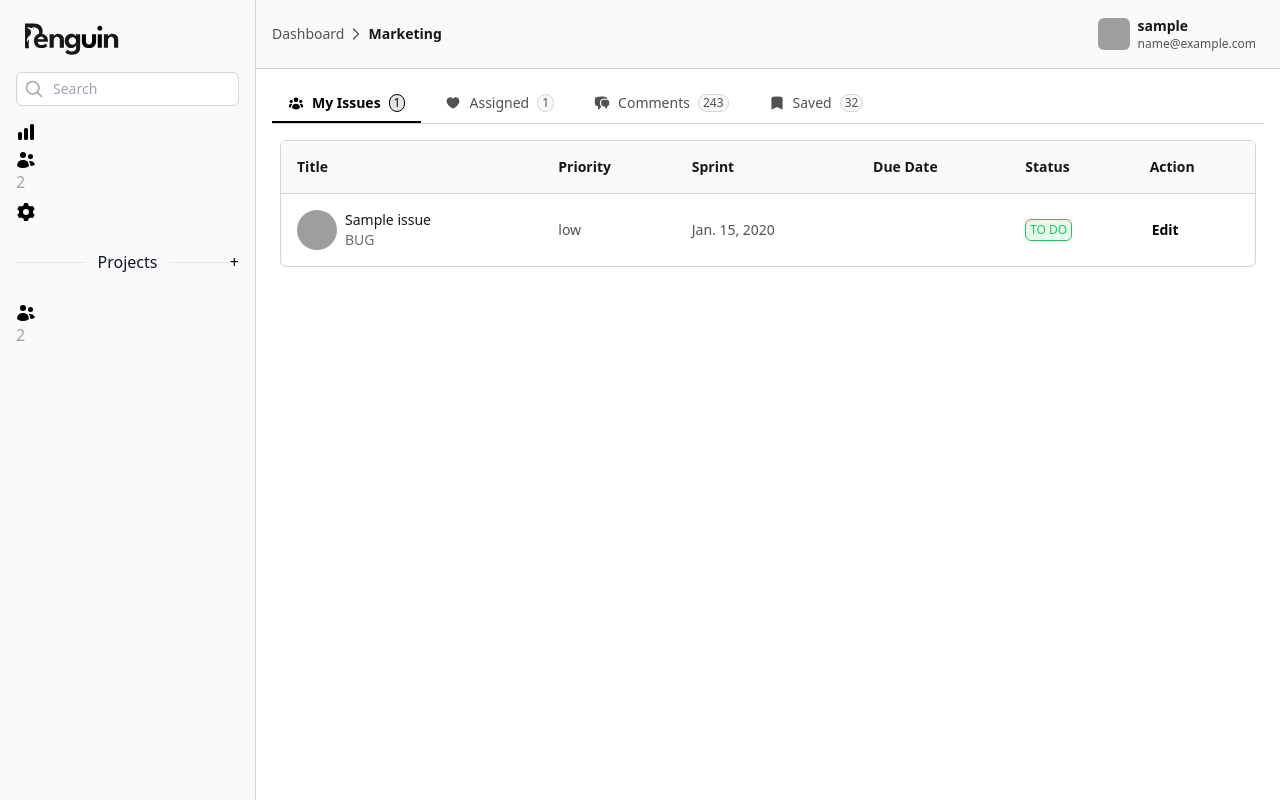
After one commit to SakariaNdadi/project_management, a Django app: page /projects/issues/1/ in a window 1280 px wide. The commit adds this page. Run offline with Django 5.2, Linux system fonts and the light colour scheme; a user stored in the database is signed in; tables that the repository leaves empty hold one stand-in row (values such as "Sample post"); some libraries are stand-ins or nearby versions; grey boxes are pictures that could not be loaded.

Commit message:
code: issues list view

```diff
--- a/apps/project/admin.py
+++ b/apps/project/admin.py
@@ -44,7 +44,7 @@ class IssueAdmin(admin.ModelAdmin):
     list_display = (
         "title",
         "project",
-        "_type",
+        "type",
         "status",
         "priority",
         "assignee",
@@ -52,7 +52,7 @@ class IssueAdmin(admin.ModelAdmin):
         "created_at",
         "updated_at",
     )
-    list_filter = ("_type", "status", "priority", "project", "assignee")
+    list_filter = ("type", "status", "priority", "project", "assignee")
     search_fields = ("title", "description")
     ordering = ("-created_at",)
 
--- a/apps/project/urls.py
+++ b/apps/project/urls.py
@@ -16,4 +16,9 @@ urlpatterns: list = [
         views.project_epics_list,
         name="project_epics_list",
     ),
+    path(
+        "issues/<int:project_id>/",
+        views.project_issues_list,
+        name="project_issues_list",
+    ),
 ]
--- a/apps/project/views.py
+++ b/apps/project/views.py
@@ -167,3 +167,13 @@ def project_epics_list(request, project_id) -> HttpResponse:
     epics = Epic.objects.filter(project=project)
     context = {"epics": epics}
     return render(request, "project/epic_list.html", context)
+
+
+def project_issues_list(request, project_id) -> HttpResponse:
+    user = request.user
+    project = get_object_or_404(
+        Project, Q(pk=project_id) & (Q(lead=user) | Q(members=user))
+    )
+    issues = Issue.objects.filter(project=project)
+    context = {"issues": issues}
+    return render(request, "project/issue_list.html", context)
--- a/templates/_base.html
+++ b/templates/_base.html
@@ -17,6 +17,8 @@
     {% compress js %}
     <script src="https://unpkg.com/htmx.org@2.0.3"></script>
     <script src="https://cdn.tailwindcss.com"></script>
+    <script defer src="https://cdn.jsdelivr.net/npm/@alpinejs/collapse@3.x.x/dist/cdn.min.js"></script>
+    <script defer src="https://cdn.jsdelivr.net/npm/@alpinejs/focus@3.x.x/dist/cdn.min.js"></script>
     <script src="//unpkg.com/alpinejs" defer></script>
     {% block extra_js %}{% endblock extra_js %}
     {% endcompress %}
--- a/templates/includes/sidebar.html
+++ b/templates/includes/sidebar.html
@@ -1,8 +1,7 @@
 {% load project_filters %}
-
-<aside x-cloak
-    class="fixed left-0 z-20 flex h-svh w-60 shrink-0 flex-col border-r border-neutral-300 bg-neutral-50 p-4 transition-transform duration-300 md:w-64 md:translate-x-0 md:relative dark:border-neutral-700 dark:bg-neutral-900"
-    x-bind:class="showSidebar ? 'translate-x-0' : '-translate-x-60'" aria-label="sidebar navigation">
+<nav x-cloak
+    class="fixed left-0 z-30 flex h-svh w-60 shrink-0 flex-col border-r border-neutral-300 bg-neutral-50 p-4 transition-transform duration-300 md:w-64 md:translate-x-0 md:relative dark:border-neutral-700 dark:bg-neutral-900"
+    x-bind:class="sidebarIsOpen ? 'translate-x-0' : '-translate-x-60'" aria-label="sidebar navigation">
     <!-- logo  -->
     <a href="#" class="ml-2 w-fit text-2xl font-bold text-neutral-900 dark:text-white">
         <span class="sr-only">homepage</span>
@@ -121,4 +120,4 @@
         </c-includes.sidebar.dropdown>
         {% endfor %}
     </div>
-</aside>
+</nav>
--- /dev/null
+++ b/templates/project/issue_list.html
@@ -0,0 +1,245 @@
+{% extends '_base.html' %}
+{% block title %}My Projects{% endblock title %}
+{% block head %}{% endblock head %}
+{% block extra_css %}{% endblock extra_css %}
+{% block extra_js %}{% endblock extra_js %}
+{% block content %}
+
+<div x-data="{ selectedTab: 'my_issues' }" class="w-full">
+    <div @keydown.right.prevent="$focus.wrap().next()" @keydown.left.prevent="$focus.wrap().previous()"
+        class="flex gap-2 overflow-x-auto border-b border-neutral-300 dark:border-neutral-700" role="tablist"
+        aria-label="tab options">
+
+
+        <button @click="selectedTab = 'my_issues'" :aria-selected="selectedTab === 'my_issues'"
+            :tabindex="selectedTab === 'my_issues' ? '0' : '-1'"
+            :class="selectedTab === 'my_issues' ? 'font-bold text-black border-b-2 border-black dark:border-white dark:text-white' : 'text-neutral-600 font-medium dark:text-neutral-300 dark:hover:border-b-neutral-300 dark:hover:text-white hover:border-b-2 hover:border-b-neutral-800 hover:text-neutral-900'"
+            class="flex h-min items-center gap-2 px-4 py-2 text-sm" type="button" role="tab"
+            aria-controls="tabpanelGroups">
+            <svg xmlns="http://www.w3.org/2000/svg" viewBox="0 0 20 20" fill="currentColor" aria-hidden="true"
+                class="size-4">
+                <path
+                    d="M10 9a3 3 0 1 0 0-6 3 3 0 0 0 0 6ZM6 8a2 2 0 1 1-4 0 2 2 0 0 1 4 0ZM1.49 15.326a.78.78 0 0 1-.358-.442 3 3 0 0 1 4.308-3.516 6.484 6.484 0 0 0-1.905 3.959c-.023.222-.014.442.025.654a4.97 4.97 0 0 1-2.07-.655ZM16.44 15.98a4.97 4.97 0 0 0 2.07-.654.78.78 0 0 0 .357-.442 3 3 0 0 0-4.308-3.517 6.484 6.484 0 0 1 1.907 3.96 2.32 2.32 0 0 1-.026.654ZM18 8a2 2 0 1 1-4 0 2 2 0 0 1 4 0ZM5.304 16.19a.844.844 0 0 1-.277-.71 5 5 0 0 1 9.947 0 .843.843 0 0 1-.277.71A6.975 6.975 0 0 1 10 18a6.974 6.974 0 0 1-4.696-1.81Z" />
+            </svg>
+            My Issues
+            <span
+                :class="selectedTab === 'my_issues' ? 'border-black bg-black/10 dark:bg-white dark:border-white dark:text-black' : 'border-neutral-300 dark:border-neutral-700 bg-neutral-50 dark:bg-neutral-900'"
+                class="text-xs font-medium px-1 rounded-full border">{{ user.issues_created.all|length }}</span>
+        </button>
+
+
+        <button @click="selectedTab = 'assigned'" :aria-selected="selectedTab === 'assigned'"
+            :tabindex="selectedTab === 'assigned' ? '0' : '-1'"
+            :class="selectedTab === 'assigned' ? 'font-bold text-black border-b-2 border-black dark:border-white dark:text-white' : 'text-neutral-600 font-medium dark:text-neutral-300 dark:hover:border-b-neutral-300 dark:hover:text-white hover:border-b-2 hover:border-b-neutral-800 hover:text-neutral-900'"
+            class="flex h-min items-center gap-2 px-4 py-2 text-sm" type="button" role="tab"
+            aria-controls="tabpanelLikes">
+            <svg xmlns="http://www.w3.org/2000/svg" viewBox="0 0 20 20" fill="currentColor" aria-hidden="true"
+                class="size-4">
+                <path
+                    d="m9.653 16.915-.005-.003-.019-.01a20.759 20.759 0 0 1-1.162-.682 22.045 22.045 0 0 1-2.582-1.9C4.045 12.733 2 10.352 2 7.5a4.5 4.5 0 0 1 8-2.828A4.5 4.5 0 0 1 18 7.5c0 2.852-2.044 5.233-3.885 6.82a22.049 22.049 0 0 1-3.744 2.582l-.019.01-.005.003h-.002a.739.739 0 0 1-.69.001l-.002-.001Z" />
+            </svg>
+            Assigned
+            <span
+                :class="selectedTab === 'assigned' ? 'border-black bg-black/10 dark:bg-white dark:border-white dark:text-black' : 'border-neutral-300 dark:border-neutral-700 bg-neutral-50 dark:bg-neutral-900'"
+                class="text-xs border font-medium px-1 rounded-full">{{ user.assigned_issues.all|length }}</span>
+        </button>
+        <button @click="selectedTab = 'comments'" :aria-selected="selectedTab === 'comments'"
+            :tabindex="selectedTab === 'comments' ? '0' : '-1'"
+            :class="selectedTab === 'comments' ? 'font-bold text-black border-b-2 border-black dark:border-white dark:text-white' : 'text-neutral-600 font-medium dark:text-neutral-300 dark:hover:border-b-neutral-300 dark:hover:text-white hover:border-b-2 hover:border-b-neutral-800 hover:text-neutral-900'"
+            class="flex h-min items-center gap-2 px-4 py-2 text-sm" type="button" role="tab"
+            aria-controls="tabpanelComments">
+            <svg xmlns="http://www.w3.org/2000/svg" viewBox="0 0 20 20" fill="currentColor" aria-hidden="true"
+                class="size-4">
+                <path
+                    d="M3.505 2.365A41.369 41.369 0 0 1 9 2c1.863 0 3.697.124 5.495.365 1.247.167 2.18 1.108 2.435 2.268a4.45 4.45 0 0 0-.577-.069 43.141 43.141 0 0 0-4.706 0C9.229 4.696 7.5 6.727 7.5 8.998v2.24c0 1.413.67 2.735 1.76 3.562l-2.98 2.98A.75.75 0 0 1 5 17.25v-3.443c-.501-.048-1-.106-1.495-.172C2.033 13.438 1 12.162 1 10.72V5.28c0-1.441 1.033-2.717 2.505-2.914Z" />
+                <path
+                    d="M14 6c-.762 0-1.52.02-2.271.062C10.157 6.148 9 7.472 9 8.998v2.24c0 1.519 1.147 2.839 2.71 2.935.214.013.428.024.642.034.2.009.385.09.518.224l2.35 2.35a.75.75 0 0 0 1.28-.531v-2.07c1.453-.195 2.5-1.463 2.5-2.915V8.998c0-1.526-1.157-2.85-2.729-2.936A41.645 41.645 0 0 0 14 6Z" />
+            </svg>
+            Comments
+            <span
+                :class="selectedTab === 'comments' ? 'border-black bg-black/10 dark:bg-white dark:border-white dark:text-black' : 'border-neutral-300 dark:border-neutral-700 bg-neutral-50 dark:bg-neutral-900'"
+                class="text-xs font-medium px-1 rounded-full border">243</span>
+        </button>
+
+
+        <button @click="selectedTab = 'saved'" :aria-selected="selectedTab === 'saved'"
+            :tabindex="selectedTab === 'saved' ? '0' : '-1'"
+            :class="selectedTab === 'saved' ? 'font-bold text-black border-b-2 border-black dark:border-white dark:text-white' : 'text-neutral-600 font-medium dark:text-neutral-300 dark:hover:border-b-neutral-300 dark:hover:text-white hover:border-b-2 hover:border-b-neutral-800 hover:text-neutral-900'"
+            class="flex h-min items-center gap-2 px-4 py-2 text-sm" type="button" role="tab"
+            aria-controls="tabpanelSaved">
+            <svg xmlns="http://www.w3.org/2000/svg" viewBox="0 0 20 20" fill="currentColor" aria-hidden="true"
+                class="size-4">
+                <path fill-rule="evenodd" clip-rule="evenodd"
+                    d="M10 2c-1.716 0-3.408.106-5.07.31C3.806 2.45 3 3.414 3 4.517V17.25a.75.75 0 0 0 1.075.676L10 15.082l5.925 2.844A.75.75 0 0 0 17 17.25V4.517c0-1.103-.806-2.068-1.93-2.207A41.403 41.403 0 0 0 10 2Z" />
+            </svg>
+            Saved
+            <span
+                :class="selectedTab === 'saved' ? 'border-black bg-black/10 dark:bg-white dark:border-white dark:text-black' : 'border-neutral-300 dark:border-neutral-700 bg-neutral-50 dark:bg-neutral-900'"
+                class="text-xs font-medium px-1 rounded-full border">32</span>
+        </button>
+    </div>
+
+
+    <div class="px-2 py-4 text-neutral-600 dark:text-neutral-300">
+
+        <!-- My issues -->
+        <div x-show="selectedTab === 'my_issues'" id="tabpanelGroups" role="tabpanel" aria-label="my_issues">
+            <div
+                class="overflow-hidden w-full overflow-x-auto rounded-md border border-neutral-300 dark:border-neutral-700">
+                <table class="w-full text-left text-sm text-neutral-600 dark:text-neutral-300">
+                    <thead
+                        class="border-b border-neutral-300 bg-neutral-50 text-sm text-neutral-900 dark:border-neutral-700 dark:bg-neutral-900 dark:text-white">
+                        <tr>
+                            <th scope="col" class="p-4">Title</th>
+                            <th scope="col" class="p-4">Priority</th>
+                            <th scope="col" class="p-4">Sprint</th>
+                            <th scope="col" class="p-4">Due Date</th>
+                            <th scope="col" class="p-4">Status</th>
+                            <th scope="col" class="p-4">Action</th>
+                        </tr>
+                    </thead>
+                    <tbody class="divide-y divide-neutral-300 dark:divide-neutral-700">
+                        {% for issue in issues %}
+                        {% if issue.created_by == user%}
+                        <tr>
+                            <td class="p-4">
+                                <div class="flex w-max items-center gap-2">
+                                    <img class="size-10 rounded-full object-cover"
+                                        src="https://penguinui.s3.amazonaws.com/component-assets/avatar-8.webp"
+                                        alt="user avatar" />
+                                    <div class="flex flex-col">
+                                        <span class="text-neutral-900 dark:text-white">{{ issue }}</span>
+                                        <span
+                                            class="text-sm text-neutral-600 opacity-85 dark:text-neutral-300">{{ issue.type }}</span>
+                                    </div>
+                                </div>
+                            </td>
+                            <td class="p-4">{{ issue.priority }}</td>
+                            <td class="p-4">{{ issue.due_date|date }}</td>
+                            <td class="p-4">{{ issue.end_date|date }}</td>
+                            <td class="p-4"><span
+                                    class="inline-flex overflow-hidden rounded-md border px-1 py-0.5 text-xs font-medium {% if issue.status == 'TO_DO' %} border-green-500 text-green-500 bg-green-500/10 {% elif issue.status == 'IN_PROGRESS' %} border-blue-500 text-blue-500 bg-blue-500/10 {% elif issue.status == 'IN_REVIEW' %} border-orange-500 text-orange-500 bg-orange-500/10 {% elif issue.status == 'COMPLETED' %} border-red-500 text-red-500 bg-red-500/10 {% else %} border-neutral-500 text-neutral-500 bg-neutral-500/10 {% endif %}">{% if issue.status == 'TO_DO' %}TO
+                                    DO {% elif issue.status == 'IN_PROGRESS' %} IN PROGRESS
+                                    {% elif issue.status == 'IN_REVIEW' %} IN REVIEW
+                                    {% elif issue.status == 'COMPLETED' %}
+                                    COMPLETED {% else %} BLOCKED {% endif %}</span>
+                            </td>
+                            <td class="p-4"><button type="button"
+                                    class="cursor-pointer whitespace-nowrap rounded-md bg-transparent p-0.5 font-semibold text-black outline-black hover:opacity-75 focus-visible:outline focus-visible:outline-2 focus-visible:outline-offset-2 active:opacity-100 active:outline-offset-0 dark:text-white dark:outline-white">Edit</button>
+
+                            </td>
+                        </tr>
+                        {% endif %}
+                        {% endfor %}
+                    </tbody>
+                </table>
+            </div>
+
+        </div>
+        <!-- My issues end -->
+
+
+        <!-- Assigned issues -->
+        <div x-show="selectedTab === 'assigned'" id="tabpanelLikes" role="tabpanel" aria-label="assigned">
+            <div
+                class="overflow-hidden w-full overflow-x-auto rounded-md border border-neutral-300 dark:border-neutral-700">
+                <table class="w-full text-left text-sm text-neutral-600 dark:text-neutral-300">
+                    <thead
+                        class="border-b border-neutral-300 bg-neutral-50 text-sm text-neutral-900 dark:border-neutral-700 dark:bg-neutral-900 dark:text-white">
+                        <tr>
+                            <th scope="col" class="p-4">Title</th>
+                            <th scope="col" class="p-4">Priority</th>
+                            <th scope="col" class="p-4">Sprint</th>
+                            <th scope="col" class="p-4">Due Date</th>
+                            <th scope="col" class="p-4">Status</th>
+                            <th scope="col" class="p-4">Assigned By</th>
+                        </tr>
+                    </thead>
+                    <tbody class="divide-y divide-neutral-300 dark:divide-neutral-700">
+                        {% for issue in issues %}
+                        {% if issue.created_by == user%}
+                        <tr>
+                            <td class="p-4">
+                                <div class="flex w-max items-center gap-2">
+                                    <img class="size-10 rounded-full object-cover"
+                                        src="https://penguinui.s3.amazonaws.com/component-assets/avatar-8.webp"
+                                        alt="user avatar" />
+                                    <div class="flex flex-col">
+                                        <span class="text-neutral-900 dark:text-white">{{ issue }}</span>
+                                        <span
+                                            class="text-sm text-neutral-600 opacity-85 dark:text-neutral-300">{{ issue.type }}</span>
+                                    </div>
+                                </div>
+                            </td>
+                            <td class="p-4">{{ issue.priority }}</td>
+                            <td class="p-4">{{ issue.sprint }}</td>
+                            <td class="p-4">{{ issue.end_date|date }}</td>
+                            <td class="p-4"><span
+                                    class="inline-flex overflow-hidden rounded-md border px-1 py-0.5 text-xs font-medium {% if issue.status == 'TO_DO' %} border-green-500 text-green-500 bg-green-500/10 {% elif issue.status == 'IN_PROGRESS' %} border-blue-500 text-blue-500 bg-blue-500/10 {% elif issue.status == 'IN_REVIEW' %} border-orange-500 text-orange-500 bg-orange-500/10 {% elif issue.status == 'COMPLETED' %} border-red-500 text-red-500 bg-red-500/10 {% else %} border-neutral-500 text-neutral-500 bg-neutral-500/10 {% endif %}">{% if issue.status == 'TO_DO' %}TO
+                                    DO {% elif issue.status == 'IN_PROGRESS' %} IN PROGRESS
+                                    {% elif issue.status == 'IN_REVIEW' %} IN REVIEW
+                                    {% elif issue.status == 'COMPLETED' %}
+                                    COMPLETED {% else %} BLOCKED {% endif %}</span>
+                            </td>
+                            <td class="p-4">{{ issue.created_by }}</td>
+                        </tr>
+                        {% endif %}
+                        {% endfor %}
+                    </tbody>
+                </table>
+            </div>
+        </div>
+        <!-- Assigned issues end -->
+
+
+        <!-- Tab -->
+        <div x-show="selectedTab === 'comments'" id="tabpanelComments" role="tabpanel" aria-label="comments">
+            <div
+                class="overflow-hidden w-full overflow-x-auto rounded-md border border-neutral-300 dark:border-neutral-700">
+                <table class="w-full text-left text-sm text-neutral-600 dark:text-neutral-300">
+                    <thead
+                        class="border-b border-neutral-300 bg-neutral-50 text-sm text-neutral-900 dark:border-neutral-700 dark:bg-neutral-900 dark:text-white">
+                        <tr>
+                            <th scope="col" class="p-4">User</th>
+                            <th scope="col" class="p-4">ID</th>
+                            <th scope="col" class="p-4">Member Since</th>
+                            <th scope="col" class="p-4">Status</th>
+                            <th scope="col" class="p-4">Action</th>
+                        </tr>
+                    </thead>
+                    <tbody class="divide-y divide-neutral-300 dark:divide-neutral-700">
+                        <tr>
+                            <td class="p-4">
+                                <div class="flex w-max items-center gap-2">
+                                    <img class="size-10 rounded-full object-cover"
+                                        src="https://penguinui.s3.amazonaws.com/component-assets/avatar-8.webp"
+                                        alt="user avatar" />
+                                    <div class="flex flex-col">
+                                        <span class="text-neutral-900 dark:text-white">Alice Brown</span>
+                                        <span
+                                            class="text-sm text-neutral-600 opacity-85 dark:text-neutral-300">alice.brown@gmail.com</span>
+                                    </div>
+                                </div>
+                            </td>
+                            <td class="p-4">2335</td>
+                            <td class="p-4">Nov 14, 2021</td>
+                            <td class="p-4"><span
+                                    class="inline-flex overflow-hidden rounded-md border border-green-500 px-1 py-0.5 text-xs font-medium text-green-500 bg-green-500/10">Active</span>
+                            </td>
+                            <td class="p-4"><button type="button"
+                                    class="cursor-pointer whitespace-nowrap rounded-md bg-transparent p-0.5 font-semibold text-black outline-black hover:opacity-75 focus-visible:outline focus-visible:outline-2 focus-visible:outline-offset-2 active:opacity-100 active:outline-offset-0 dark:text-white dark:outline-white">Edit</button>
+                            </td>
+                        </tr>
+
+                    </tbody>
+                </table>
+            </div>
+
+        </div>
+        <div x-show="selectedTab === 'saved'" id="tabpanelSaved" role="tabpanel" aria-label="saved"><b><a href="#"
+                    class="underline">Saved</a></b> tab is selected</div>
+    </div>
+</div>
+{% endblock content %}
+
+{% block extra_scripts %}{% endblock extra_scripts %}
```
Also changed, not shown: apps/project/models.py (+4 -5 lines), templates/project/epic_list.html (+9 -2 lines).
